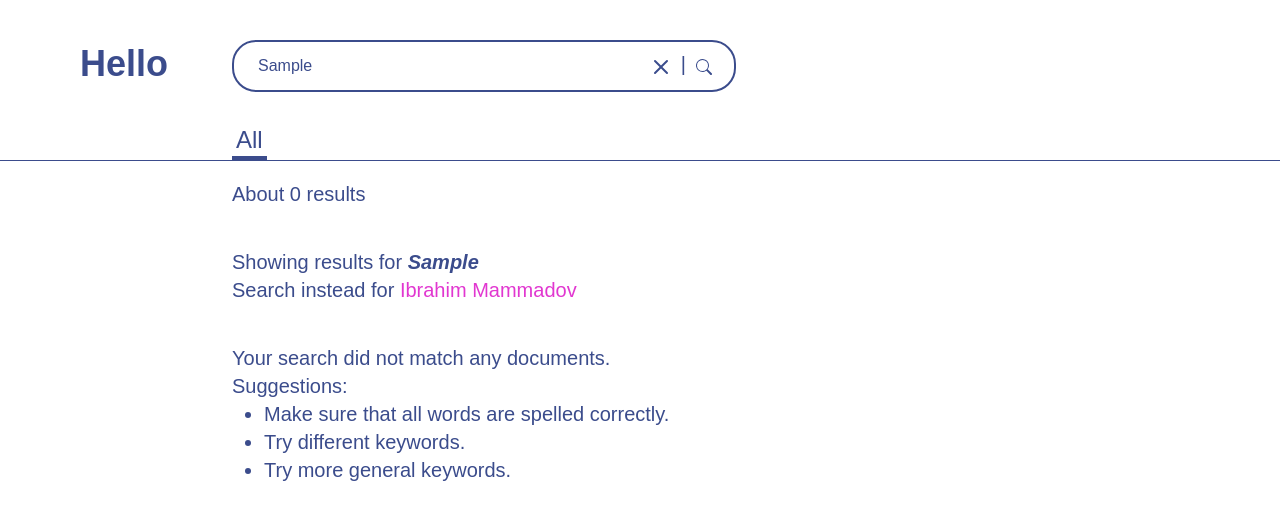
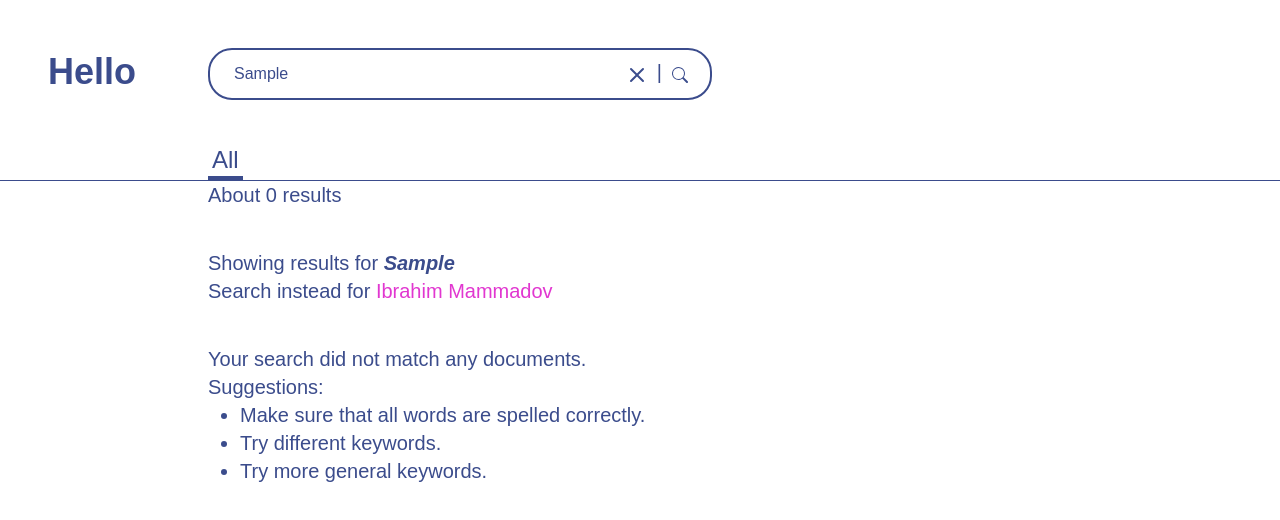
Before and after one commit to zxyctn/portfolio, a React (Vite) app: page / in a window 1280 px wide. Both pictures are taken after typing "Sample" into the empty fields and a click on the button "Search". Shown: the top 520 px of the page. Built offline with nearby package versions, Linux system fonts and the light colour scheme.

Commit message:
Include Portfolio in Search

```diff
--- a/src/pages/Search.tsx
+++ b/src/pages/Search.tsx
@@ -1,17 +1,18 @@
 import SearchBar from '../components/SearchBar';
 import NotFound from './NotFound';
 import type { SearchProps } from '../types';
+import Portfolio from './Portfolio';
 
 const Search = ({ q, handleSubmit }: SearchProps) => {
   return (
     <div className='relative'>
-      <div className='container'>
-        <div className='flex gap-16 items-start p-10 px-20 h-full pb-0'>
-          <h1 className='font-bold text-center transform-all duration-1000 text-6xl md:text-4xl text-primary mt-1'>
-            Hello
-          </h1>
-          <div className='grid h-full'>
-            <div className='z-50 absolute'>
+      <div className='w-screen'>
+        <div className='items-start p-12 h-full pb-0'>
+          <div className='sm:flex'>
+            <h1 className='font-bold text-center transform-all duration-1000 text-4xl text-primary mt-1'>
+              Hello
+            </h1>
+            <div className='z-50 absolute ml-40'>
               <SearchBar
                 hideButtons={true}
                 hideIcon={true}
@@ -19,19 +20,25 @@ const Search = ({ q, handleSubmit }: SearchProps) => {
                 handleSubmit={handleSubmit}
               />
             </div>
+          </div>
 
-            <span className='border-b-4 border-primary text-2xl text-primary pt-20 w-min px-1 mt-1'>
+          <div className='grid h-full xl:first-letter xl:ml-40'>
+            <span className='border-b-4 border-primary text-2xl text-primary xl:pt-12 pt-8 w-min px-1 mt-1'>
               All
             </span>
+            <hr className='stroke-primary border-primary w-screen xl:-ml-52 -ml-12 top-40' />
 
-            <div className='pt-5'>
-              {' '}
-              <NotFound q={q!} />
+            <div className='max-w-[1600px]'>
+              {q !== 'Ibrahim Mammadov' ? (
+                <NotFound q={q!} handleSubmit={handleSubmit} />
+              ) : (
+                <Portfolio />
+              )}
             </div>
           </div>
         </div>
-      </div>{' '}
-      <hr className='stroke-primary border-primary fixed h-full w-full top-40' />
+      </div>
+
     </div>
   );
 };
```
